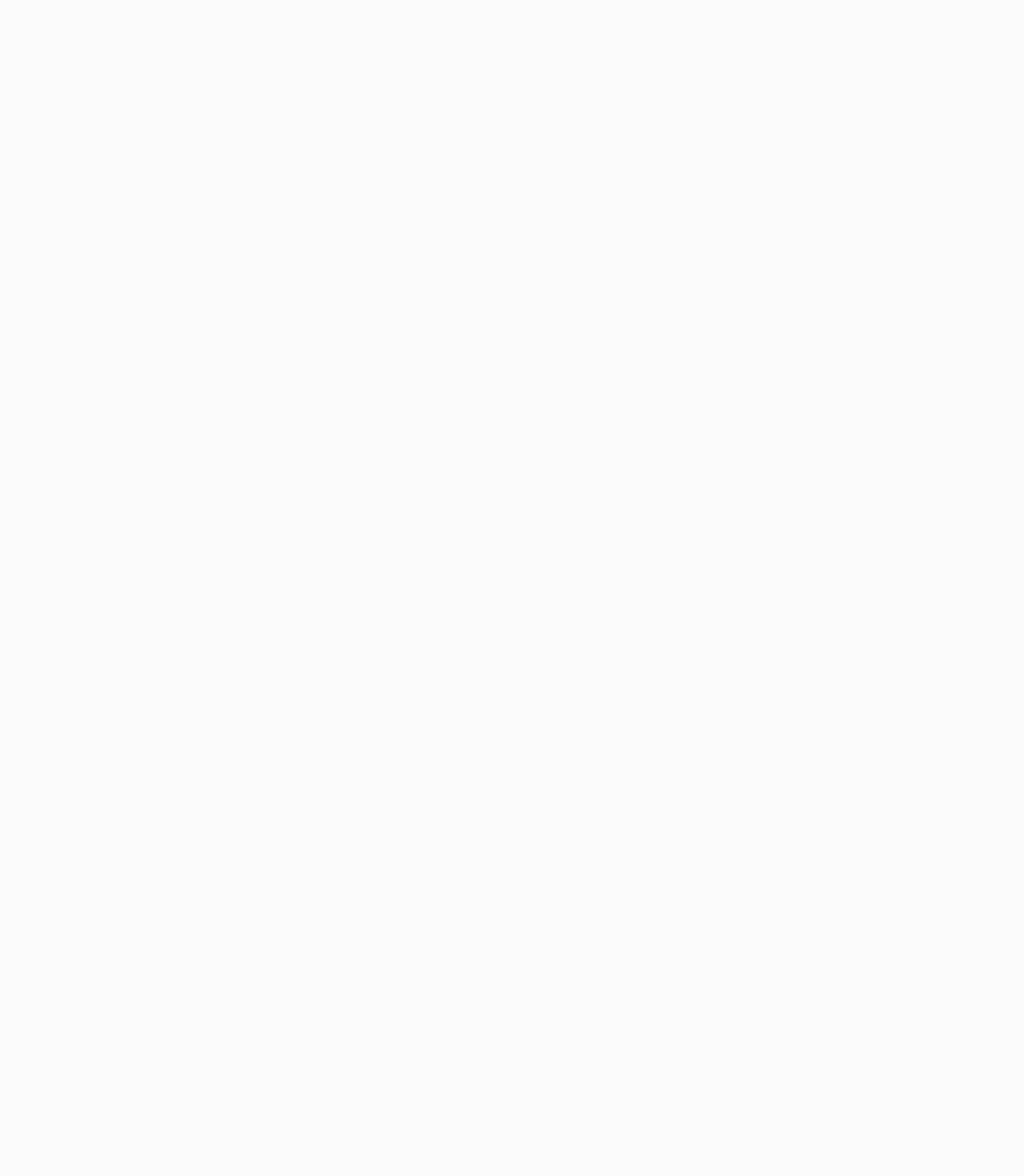
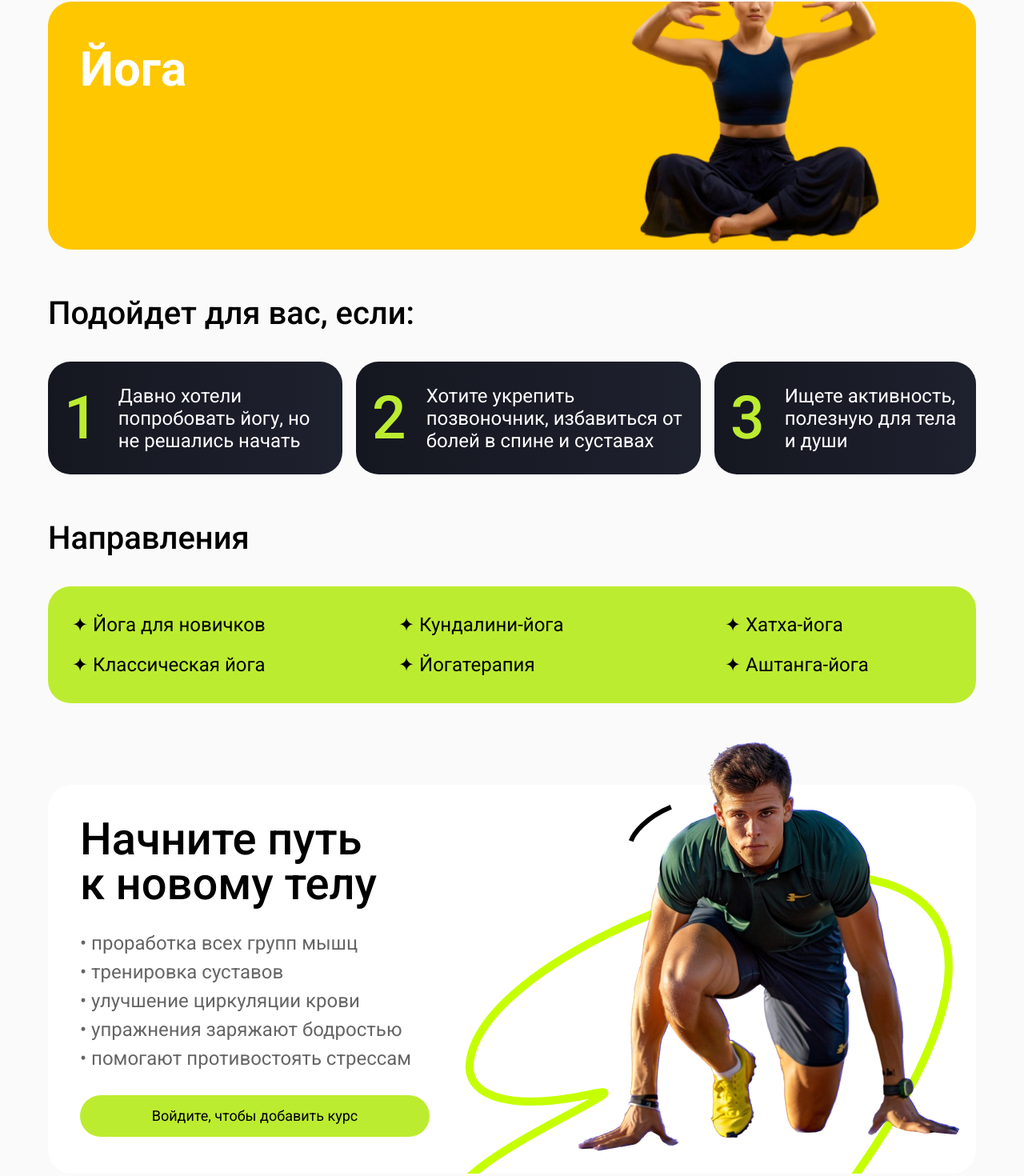
Before and after one commit to Ligzus/FitnessApp, a React (Vite) app: page /course in a window 1280 px wide. Before the commit this address had no page. Shown: the part 187-1657 px from the top of the page at 80% size. Before the commit the page ends 800 px from the top, so only its background shows below. Built offline with nearby package versions, Linux system fonts and the light colour scheme.

Commit message:
http://localhost:5173/course готова

```diff
--- a/src/App.tsx
+++ b/src/App.tsx
@@ -1,6 +1,7 @@
 import { BrowserRouter as Router, Route, Routes } from "react-router-dom";
 import Main from "./app/Main/Main";
 import Profile from "./components/Profile/Profile";
+import CoursePage from "./components/CoursePage/CoursePage";
 
 function App() {
   return (
@@ -8,6 +9,7 @@ function App() {
       <Routes>
         <Route path="/" element={<Main />} />
         <Route path="/profile" element={<Profile />} />
+        <Route path="/course" element={<CoursePage />} />
       </Routes>
     </Router>
   );
--- /dev/null
+++ b/src/components/CoursePage/CoursePage.tsx
@@ -0,0 +1,91 @@
+import Header from "../Header/Header";
+
+function CoursePage() {
+    return (
+        <div>
+            <Header />
+            <div>
+                <div className="w-full h-[310px] bg-[#FFC700] flex justify-between pr-[70px] rounded-[30px] mt-[60px]">
+                    <p className="text-white text-[60px] font-bold p-[40px]">Йога</p>
+                    <div className="overflow-hidden">
+                      <img src="./yoga-card.png" alt="./yoga-card" className="h-[125%] mt-[-80px]"/>
+                    </div>
+                </div>
+            </div>
+
+            <div className="mt-[60px]">
+                <h2 className="text-[40px] mb-[40px] font-medium text-left leading-none">
+                    Подойдет для вас, если:
+                </h2>
+
+                <div className="flex mt-[40px] justify-between">
+                    <div className="w-[368px] h-[141px] pl-[20px] pr-[20px] flex bg-gradient-to-r from-[#151720] to-[#1E212E] items-center rounded-[28px]">
+                        <p className="text-[#BCEC30] text-[75px] font-medium">1</p>
+                        <p className="text-left text-white text-[24px] ml-[25px] leading-7">Давно хотели попробовать йогу, но не решались начать</p>
+                    </div>
+                    <div className="w-[431px] h-[141px] pl-[20px] pr-[20px] flex bg-gradient-to-r from-[#151720] to-[#1E212E] items-center rounded-[28px]">
+                        <p className="text-[#BCEC30] text-[75px] font-medium">2</p>
+                        <p className="text-left text-white text-[24px] ml-[25px] leading-7">Хотите укрепить позвоночник, избавиться от болей в спине и суставах</p>
+                    </div>
+                    <div className="w-[327px] h-[141px] pl-[20px] pr-[20px] flex bg-gradient-to-r from-[#151720] to-[#1E212E] items-center rounded-[28px]">
+                        <p className="text-[#BCEC30] text-[75px] font-medium">3</p>
+                        <p className="text-left text-white text-[24px] ml-[25px] leading-7">Ищете активность, полезную для тела и души</p>
+                    </div>
+                </div>
+
+                <h2 className="text-[40px] mt-[60px] mb-[40px] font-medium text-left leading-none">
+                    Направления
+                </h2>
+
+                <div className="bg-[#BCEC30] flex w-full h-[146px] p-[30px] rounded-[28px] justify-between">
+                    <div className="flex flex-col justify-between w-[284px]">
+                        <p className="col-span-1 text-[24px] text-left">✦ Йога для новичков</p>
+                        <p className="col-span-1 text-[24px] text-left">✦ Классическая йога</p>
+                    </div>
+
+                    <div className="flex flex-col justify-between w-[284px]">
+                        <p className="col-span-1 text-[24px] text-left">✦ Кундалини-йога</p>
+                        <p className="col-span-1 text-[24px] text-left">✦ Йогатерапия</p>
+                    </div>
+
+                    <div className="flex flex-col justify-between w-[284px]">
+                        <p className="col-span-1 text-[24px] text-left">✦ Хатха-йога</p>
+                        <p className="col-span-1 text-[24px] text-left">✦ Аштанга-йога</p>
+                    </div>
+                </div>
+
+
+            </div>
+
+            <div className="relative">
+                <div className="mt-[102px] bg-white flex relative rounded-[30px] overflow-hidden">
+                    <div className="p-[40px] h-[486px]">
+                        <div className="w-[437px]">
+                        <h2 className="pr-[40px] text-[56px] font-medium text-left leading-none mb-[28px]">
+                            Начните путь к новому телу
+                        </h2>
+                        <div className="text-left text-[24px] opacity-60">
+                            <p>• проработка всех групп мышц</p>
+                            <p>• тренировка суставов</p>
+                            <p>• улучшение циркуляции крови</p>
+                            <p>• упражнения заряжают бодростью</p>
+                            <p>• помогают противостоять стрессам</p>
+                        </div>
+
+                        <button className="w-[100%] h-[52px] bg-[#BCEC30] rounded-[46px] hover:bg-[#C6FF00] active:bg-[#000000] active:text-[#FFFFFF] text-lg mt-[28px]">
+                          Войдите, чтобы добавить курс
+                        </button>
+                        </div>
+                    </div>
+
+
+                    <img className="absolute right-[-20px] top-[25px]" src="./lines.svg" alt="lines" />
+                </div>
+
+                <img className="absolute right-[20px] top-[-100px]" src="./men.png" alt="men" />
+            </div>
+        </div>
+    )
+};
+
+export default CoursePage;
```
Also changed, not shown: public/lines.svg (added), public/men.png (added).
